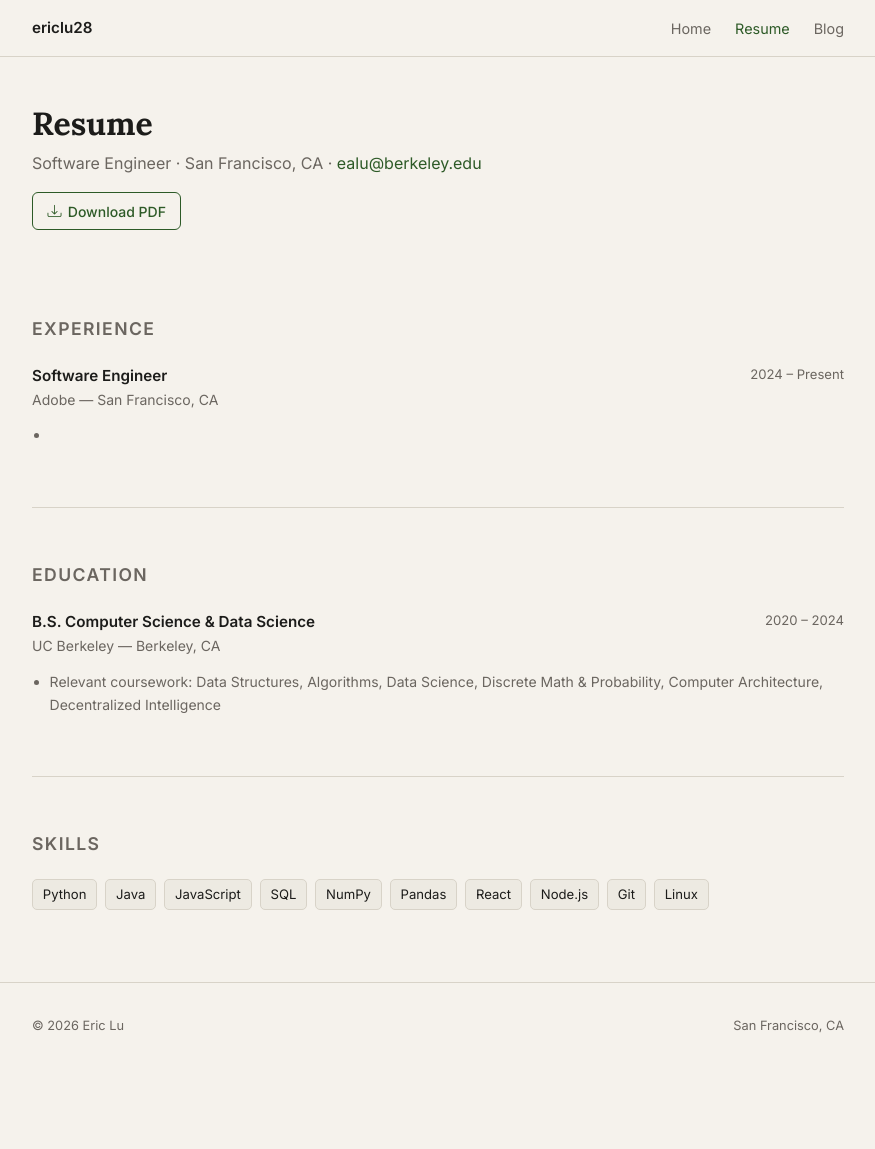
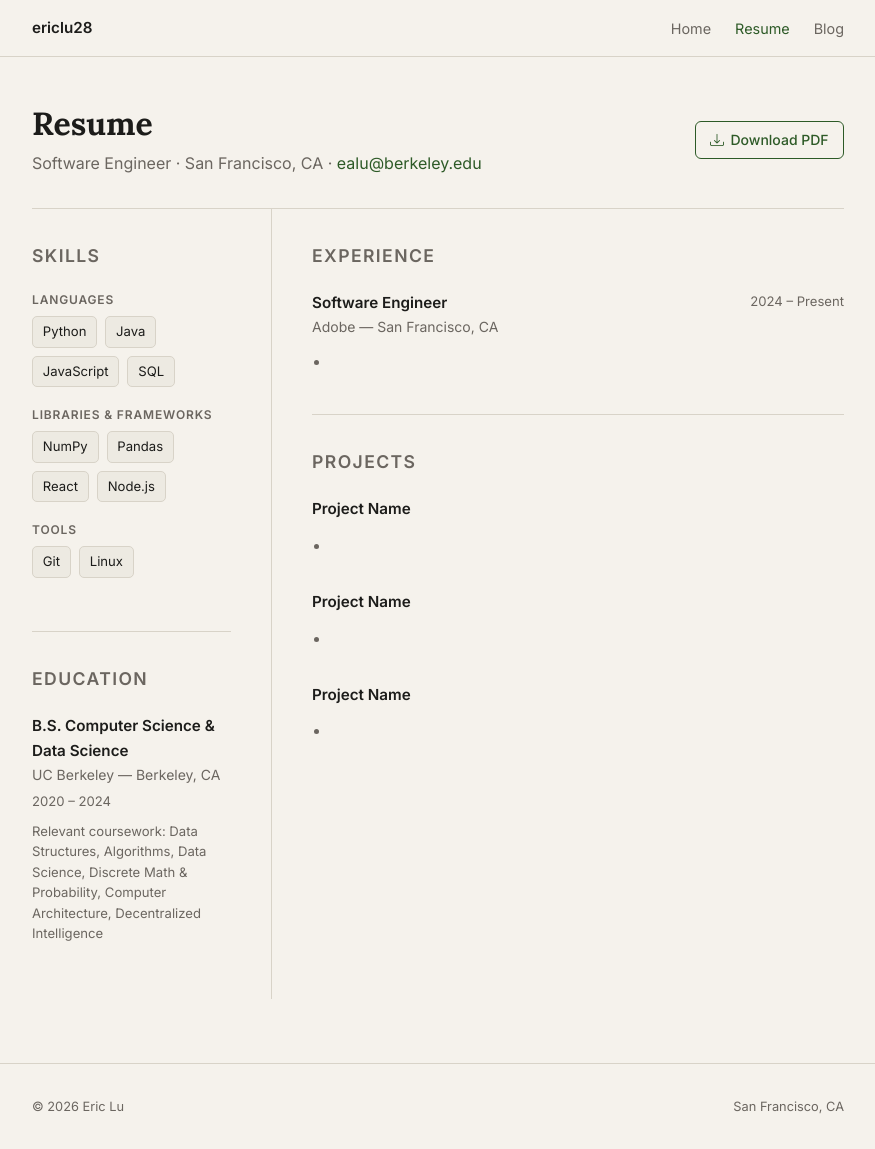
Before and after one commit to ericlu28/ericlu28.github.io, a Jekyll site: the page built from resume.html, in a window 1280 px wide and 1149 px high. Shown: the whole window, without its empty margins (202-1077 px from the left). Built offline with Jekyll 4.4.1, drawn with Linux system fonts in a browser that asks for light colours.

Commit message:
Resume, resume sections

```diff
--- a/css/style.css
+++ b/css/style.css
@@ -214,6 +214,11 @@ section + section {
 /* ===== Resume Page ===== */
 .resume-header {
   padding: 3rem 0 2rem;
+  display: flex;
+  justify-content: space-between;
+  align-items: flex-start;
+  gap: 1rem;
+  flex-wrap: wrap;
 }
 .resume-header h1 { font-family: 'Lora', serif; font-size: 2rem; }
 .resume-header p { color: var(--muted); margin-top: 0.4rem; }
@@ -282,6 +287,53 @@ section + section {
   background-color: var(--surface);
   border: 1px solid var(--border);
   color: var(--text);
+}
+
+/* Resume two-column layout */
+.resume-layout {
+  display: grid;
+  grid-template-columns: 240px 1fr;
+  align-items: start;
+  padding-bottom: 3rem;
+  border-top: 1px solid var(--border);
+}
+
+.resume-sidebar {
+  padding-right: 2.5rem;
+  border-right: 1px solid var(--border);
+}
+
+.resume-main {
+  padding-left: 2.5rem;
+}
+
+.resume-sidebar section,
+.resume-main section {
+  padding: 2.25rem 0;
+}
+
+.resume-skill-group {
+  margin-bottom: 1.1rem;
+}
+
+.resume-skill-label {
+  font-size: 0.75rem;
+  font-weight: 600;
+  text-transform: uppercase;
+  letter-spacing: 0.07em;
+  color: var(--muted);
+  margin-bottom: 0.4rem;
+}
+
+.resume-entry-sidebar {
+  margin-bottom: 1.25rem;
+}
+
+.resume-entry-detail {
+  font-size: 0.82rem;
+  color: var(--muted);
+  margin-top: 0.5rem;
+  line-height: 1.55;
 }
 
 /* ===== Blog Page ===== */
@@ -481,5 +533,14 @@ section + section {
   .resume-entry { grid-template-columns: 1fr; }
   .resume-entry-date { text-align: left; }
 
+  .resume-layout { grid-template-columns: 1fr; }
+  .resume-sidebar {
+    padding-right: 0;
+    border-right: none;
+    border-bottom: 1px solid var(--border);
+    padding-bottom: 0.25rem;
+  }
+  .resume-main { padding-left: 0; }
+
   .site-footer .inner { flex-direction: column; gap: 0.5rem; text-align: center; }
 }
--- a/resume.html
+++ b/resume.html
@@ -6,14 +6,68 @@ title: Resume
 <main class="container-narrow">
 
   <div class="resume-header">
+    <div>
       <h1>Resume</h1>
-    <p>Software Engineer · San Francisco, CA · <a href="mailto:ealu@berkeley.edu">ealu@berkeley.edu</a></p>
-    <a href="#" class="resume-download" title="PDF coming soon">
+      <p>Software Engineer &middot; San Francisco, CA &middot; <a href="mailto:ealu@berkeley.edu">ealu@berkeley.edu</a></p>
+    </div>
+    <a href="/resume.pdf" class="resume-download" download>
       <i class="bi bi-download"></i> Download PDF
     </a>
   </div>
 
-  <!-- Experience -->
+  <div class="resume-layout">
+
+    <!-- Sidebar: Skills + Education -->
+    <aside class="resume-sidebar">
+
+      <section>
+        <h2 class="section-title">Skills</h2>
+
+        <div class="resume-skill-group">
+          <div class="resume-skill-label">Languages</div>
+          <div class="skills-grid">
+            <span class="skill-tag">Python</span>
+            <span class="skill-tag">Java</span>
+            <span class="skill-tag">JavaScript</span>
+            <span class="skill-tag">SQL</span>
+          </div>
+        </div>
+
+        <div class="resume-skill-group">
+          <div class="resume-skill-label">Libraries &amp; Frameworks</div>
+          <div class="skills-grid">
+            <span class="skill-tag">NumPy</span>
+            <span class="skill-tag">Pandas</span>
+            <span class="skill-tag">React</span>
+            <span class="skill-tag">Node.js</span>
+          </div>
+        </div>
+
+        <div class="resume-skill-group">
+          <div class="resume-skill-label">Tools</div>
+          <div class="skills-grid">
+            <span class="skill-tag">Git</span>
+            <span class="skill-tag">Linux</span>
+          </div>
+        </div>
+      </section>
+
+      <section>
+        <h2 class="section-title">Education</h2>
+
+        <div class="resume-entry-sidebar">
+          <div class="resume-entry-title">B.S. Computer Science &amp; Data Science</div>
+          <div class="resume-entry-sub">UC Berkeley &mdash; Berkeley, CA</div>
+          <div class="resume-entry-date" style="text-align:left; margin-top:0.25rem;">2020 &ndash; 2024</div>
+          <p class="resume-entry-detail">Relevant coursework: Data Structures, Algorithms, Data Science, Discrete Math &amp; Probability, Computer Architecture, Decentralized Intelligence</p>
+        </div>
+      </section>
+
+    </aside>
+
+    <!-- Main: Experience -->
+    <div class="resume-main">
+
       <section>
         <h2 class="section-title">Experience</h2>
 
@@ -31,37 +85,47 @@ title: Resume
         <!-- Add more roles below as needed -->
       </section>
 
-  <!-- Education -->
       <section>
-    <h2 class="section-title">Education</h2>
+        <h2 class="section-title">Projects</h2>
 
         <div class="resume-entry">
           <div>
-        <div class="resume-entry-title">B.S. Computer Science &amp; Data Science</div>
-        <div class="resume-entry-sub">UC Berkeley — Berkeley, CA</div>
+            <div class="resume-entry-title">Project Name</div>
+            <div class="resume-entry-sub"><!-- tech stack --></div>
           </div>
-      <div class="resume-entry-date">2020 &ndash; 2024</div>
+          <div class="resume-entry-date"><!-- year --></div>
           <ul>
-        <li>Relevant coursework: Data Structures, Algorithms, Data Science, Discrete Math &amp; Probability, Computer Architecture, Decentralized Intelligence</li>
+            <li><!-- TODO: add bullet --></li>
           </ul>
         </div>
+
+        <div class="resume-entry">
+          <div>
+            <div class="resume-entry-title">Project Name</div>
+            <div class="resume-entry-sub"><!-- tech stack --></div>
+          </div>
+          <div class="resume-entry-date"><!-- year --></div>
+          <ul>
+            <li><!-- TODO: add bullet --></li>
+          </ul>
+        </div>
+
+        <div class="resume-entry">
+          <div>
+            <div class="resume-entry-title">Project Name</div>
+            <div class="resume-entry-sub"><!-- tech stack --></div>
+          </div>
+          <div class="resume-entry-date"><!-- year --></div>
+          <ul>
+            <li><!-- TODO: add bullet --></li>
+          </ul>
+        </div>
+
+        <!-- Add more projects below as needed -->
       </section>
 
-  <!-- Skills -->
-  <section>
-    <h2 class="section-title">Skills</h2>
-    <div class="skills-grid">
-      <span class="skill-tag">Python</span>
-      <span class="skill-tag">Java</span>
-      <span class="skill-tag">JavaScript</span>
-      <span class="skill-tag">SQL</span>
-      <span class="skill-tag">NumPy</span>
-      <span class="skill-tag">Pandas</span>
-      <span class="skill-tag">React</span>
-      <span class="skill-tag">Node.js</span>
-      <span class="skill-tag">Git</span>
-      <span class="skill-tag">Linux</span>
     </div>
-  </section>
+
+  </div>
 
 </main>
```
Also changed, not shown: 1 other file. Lines whose indentation alone changed are shown as unchanged.
